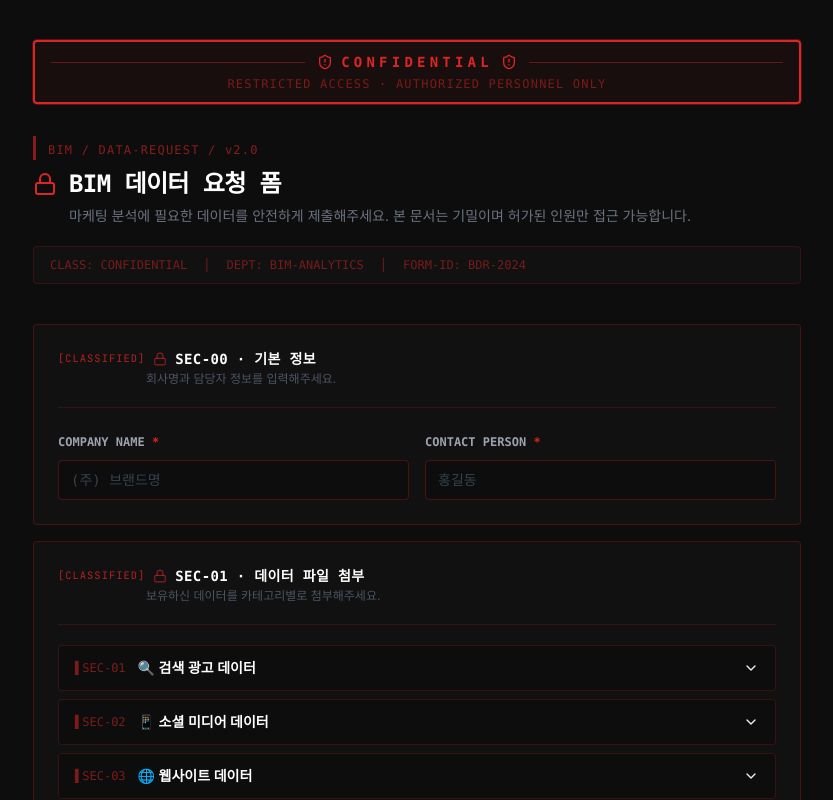
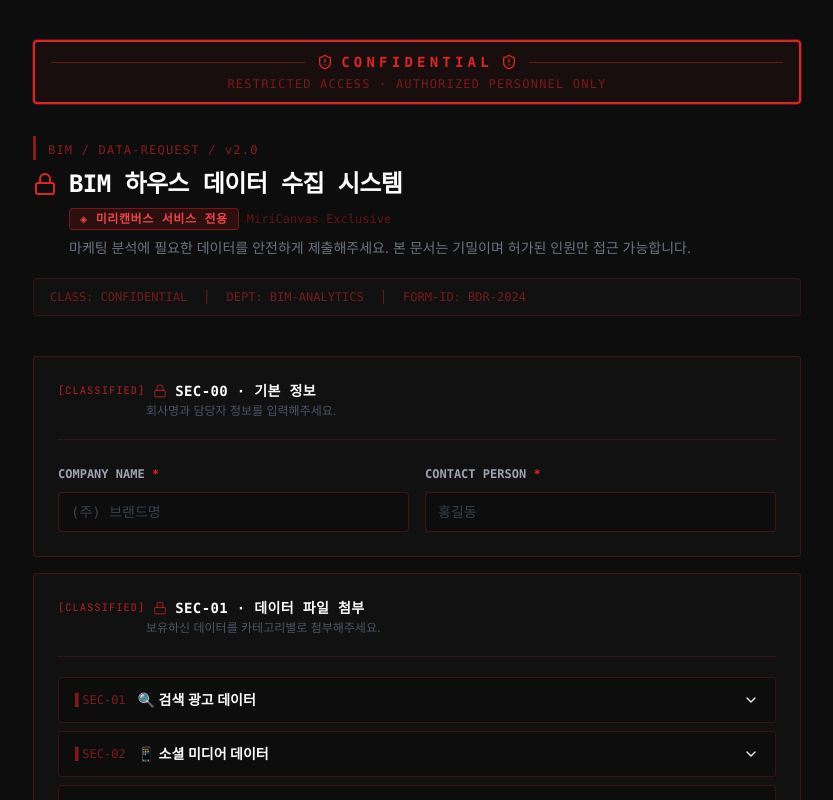
Before and after one commit to makim-414/bim-data-request, a React (Vite) app: page / in a window 1280 px wide. Shown: the top 800 px of the page, without its empty margins (223-1056 px from the left). Built offline with nearby package versions, Linux system fonts and the light colour scheme.

Commit message:
feat: 대제목 'BIM 하우스 데이터 수집 시스템'으로 변경 및 미리캔버스 전용 배지 추가

```diff
--- a/src/App.tsx
+++ b/src/App.tsx
@@ -1,5 +1,4 @@
 import { useState, useRef } from "react"
-import { Button } from "@/components/ui/button"
 import { Input } from "@/components/ui/input"
 import { Label } from "@/components/ui/label"
 import {
@@ -416,9 +415,27 @@ export default function App() {
               <h1
                 className="text-2xl font-bold tracking-tight text-white font-mono"
               >
-                BIM 데이터 요청 폼
+                BIM 하우스 데이터 수집 시스템
               </h1>
-              <p className="mt-1.5 text-sm" style={{ color: "#6b7280" }}>
+              <div className="mt-2 flex items-center gap-2 flex-wrap">
+                <span
+                  className="inline-flex items-center gap-1.5 rounded px-2.5 py-0.5 text-xs font-mono font-bold tracking-wider"
+                  style={{
+                    backgroundColor: "rgba(220,38,38,0.15)",
+                    border: "1px solid rgba(185,28,28,0.55)",
+                    color: "#ef4444",
+                  }}
+                >
+                  ◈ 미리캔버스 서비스 전용
+                </span>
+                <span
+                  className="inline-flex items-center gap-1 text-xs font-mono"
+                  style={{ color: "rgba(185,28,28,0.5)" }}
+                >
+                  MiriCanvas Exclusive
+                </span>
+              </div>
+              <p className="mt-2 text-sm" style={{ color: "#6b7280" }}>
                 마케팅 분석에 필요한 데이터를 안전하게 제출해주세요.
                 본 문서는 기밀이며 허가된 인원만 접근 가능합니다.
               </p>
```
